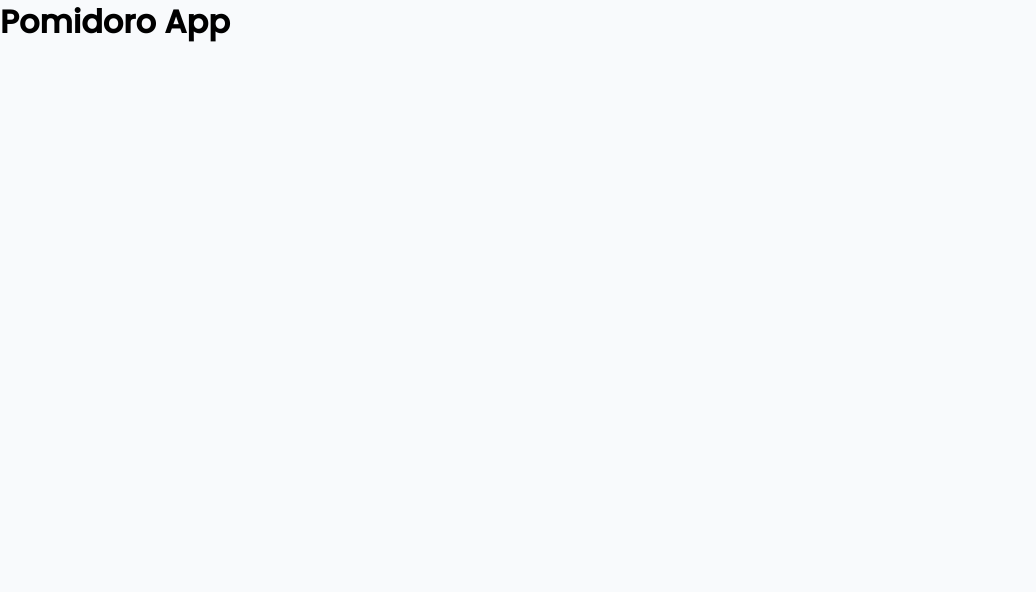
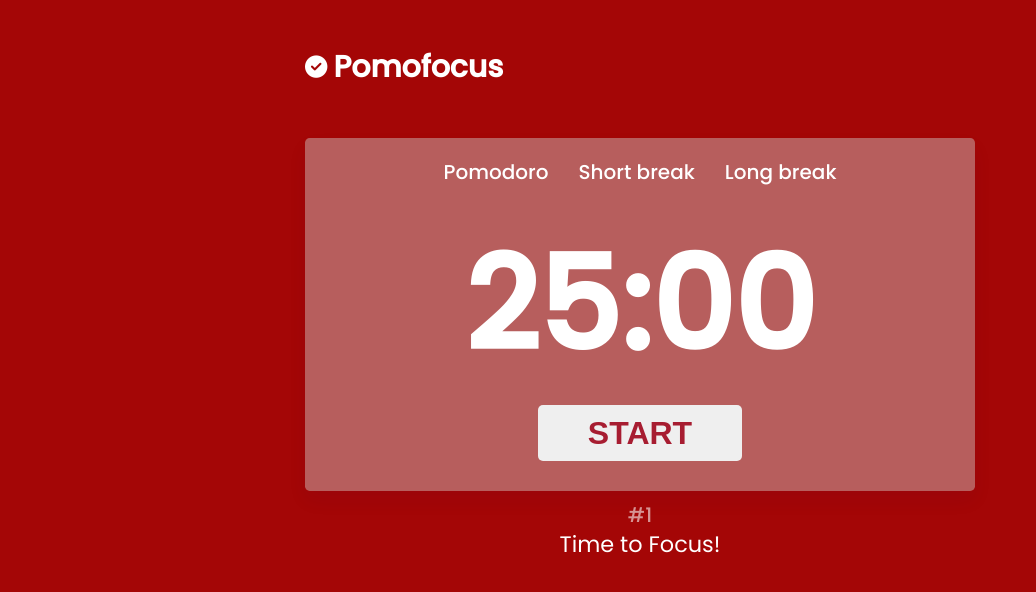
Before and after one commit to alohadancex/pomidoro-app, a plain HTML site: page index.html in a window 1280 px wide. Shown: the whole page, without its empty margins (0-1036 px from the left). Drawn offline with Linux system fonts and the light colour scheme.

Commit message:
finish html and css and initial js

```diff
--- a/index.html
+++ b/index.html
@@ -8,11 +8,40 @@
 			href="https://fonts.googleapis.com/css2?family=Poppins:wght@400;500&display=swap"
 			rel="stylesheet"
 		/>
+		<link
+			href="https://cdnjs.cloudflare.com/ajax/libs/font-awesome/6.2.1/css/all.min.css"
+			rel="stylesheet"
+		/>
 		<link rel="stylesheet" href="style.css" />
 		<title>Pomidoro app</title>
 	</head>
 	<body>
-		<h1>Pomidoro App</h1>
+		<div class="container">
+			<div class="pomidoro__info">
+				<div class="pomidoro__info-second">
+					<i class="fa-solid fa-circle-check pomidoro__check"></i>
+					<p class="pomidoro__text">Pomofocus</p>
+				</div>
+			</div>
+
+			<div class="pomidoro__block">
+				<div class="pomidoro__block-info">
+					<p class="pomidoro__block-info-text" id="pomodoro">Pomodoro</p>
+					<p class="pomidoro__block-info-text-2" id="short">Short break</p>
+					<p class="pomidoro__block-info-text-3" id="long">Long break</p>
+				</div>
+				<div class="pomidoro__block-major">
+					<p class="pomidoro__block-major-text" id="text"></p>
+				</div>
+				<div class="pomidoro__block-major_button">
+					<button id="button" type="button">START</button>
+				</div>
+			</div>
+			<div class="pomodoro__goals">
+				<span>#1</span>
+				<p>Time to Focus!</p>
+			</div>
+		</div>
 	</body>
 	<script src="script.js"></script>
 </html>
--- a/script.js
+++ b/script.js
@@ -0,0 +1,7 @@
+const shortBreak = document.getElementById('short')
+const longBrear = document.getElementById('long')
+const pomodoro = document.getElementById('pomodoro')
+const button = document.getElementById('button')
+const pomodoroText = document.getElementById('text')
+
+pomodoroText.textContent = '25:00'
--- a/style.css
+++ b/style.css
@@ -13,5 +13,107 @@ html {
 body {
 	font-family: 'Poppins', sans-serif;
 	line-height: 1.4;
-	background-color: #f8fafc;
+	background-color: #a40606;
 }
+.container {
+	padding: 0 15px;
+	width: 90%;
+	font-size: 16px;
+	max-width: 43.75em;
+	margin: 1em auto;
+}
+.pomidoro__info {
+	padding-top: 30px;
+}
+
+.pomidoro__check {
+	font-size: 1.4em;
+	color: white;
+}
+
+.pomidoro__info-second {
+	display: flex;
+	align-items: center;
+}
+
+.pomidoro__text {
+	font-size: 30px;
+	color: white;
+	font-weight: 700;
+	margin-left: 0.2em;
+}
+
+.pomidoro__block {
+	margin-top: 50px;
+	background-color: #cfc9c873;
+	padding: 1.25em 0.9em;
+	border-radius: 0.3em;
+	box-shadow: 0 0.6em 1.2em rgb(28 0 80 / 6%);
+	text-align: center;
+}
+
+.pomidoro__block-info {
+	display: flex;
+	text-align: center;
+	justify-content: center;
+}
+.pomidoro__block-info-text {
+	margin-right: 30px;
+	color: white;
+	font-size: 20px;
+	font-weight: 500;
+	cursor: pointer;
+}
+.pomidoro__block-info-text-2 {
+	margin-right: 30px;
+	color: white;
+	font-size: 20px;
+	font-weight: 500;
+	cursor: pointer;
+}
+.pomidoro__block-info-text-3 {
+	color: white;
+	font-size: 20px;
+	font-weight: 500;
+	cursor: pointer;
+}
+
+.pomidoro__block-major {
+	margin-top: 30px;
+}
+.pomidoro__block-major-text {
+	color: white;
+	font-size: 8em;
+	font-weight: 600;
+}
+.pomidoro__block-major_button {
+	margin-top: 10px;
+	margin-bottom: 10px;
+}
+
+button {
+	font-size: 2em;
+	border-radius: 5px;
+	padding: 10px 50px 9px 50px;
+	border: none;
+	color: #a71d31;
+	font-weight: 700;
+	cursor: pointer;
+}
+
+.pomodoro__goals {
+	text-align: center;
+	padding-top: 10px;
+}
+
+span {
+	font-size: 20px;
+	font-weight: 500;
+	color: #fbfbfb94;
+}
+
+p {
+	font-size: 1.4em;
+	color: white;
+	font-weight: 400;
+}
```
